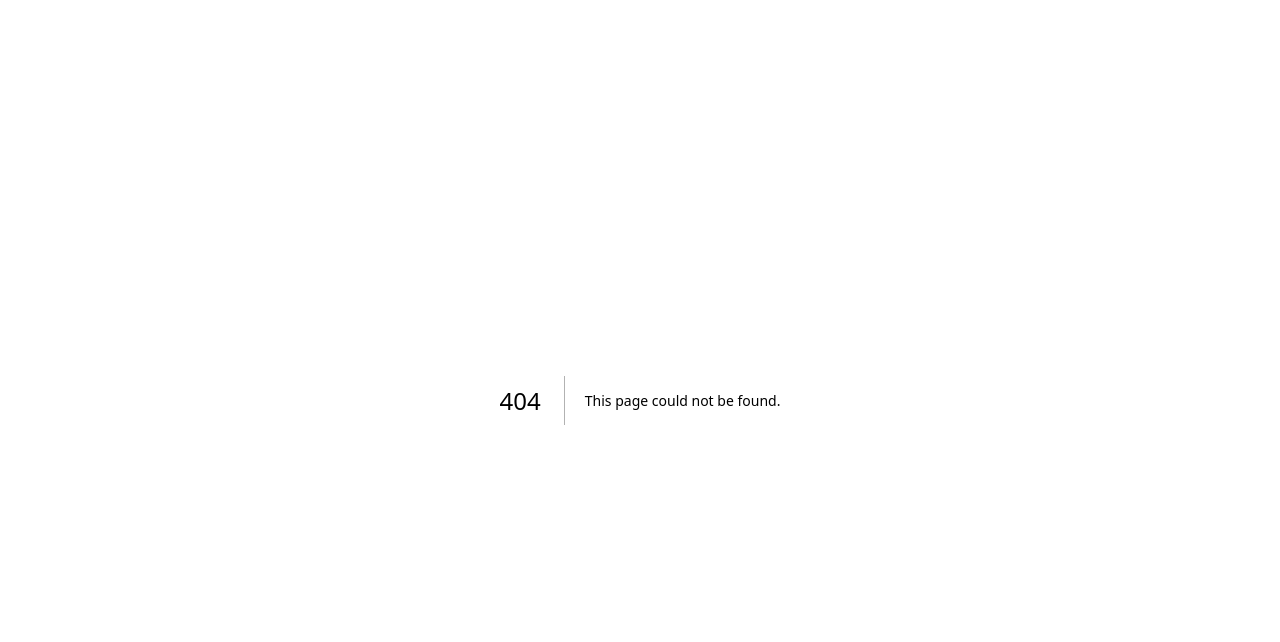
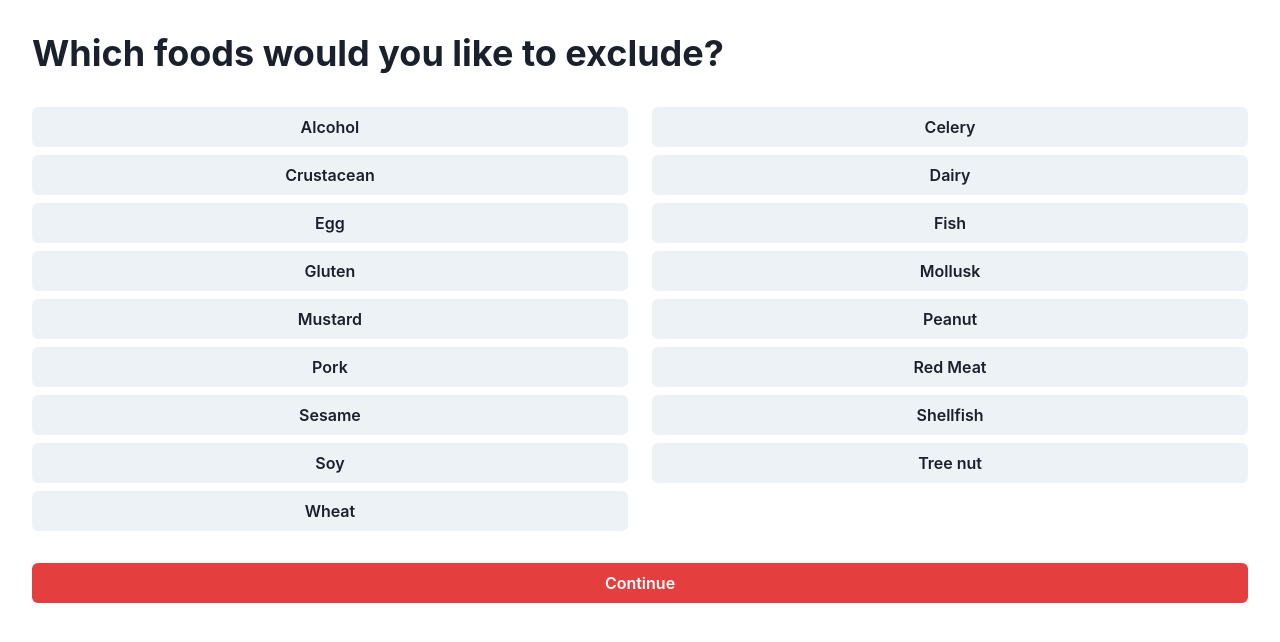
Before and after one commit to chiyanz/Diet-App, a Next.js app in the folder diet-app/: page /onboarding in a window 1280 px wide. Before the commit this address had no page. Shown: the top 642 px of the page. Built offline with nearby package versions, Linux system fonts and the light colour scheme.

Commit message:
finish find-meal and onboarding

```diff
--- a/diet-app/pages/find-meal.js
+++ b/diet-app/pages/find-meal.js
@@ -30,8 +30,8 @@ export default function findMeal() {
     const [selectedCuisines, setSelectedCuisines] = useState([]);
     const [error, setError] = useState("");
 
-    const cuisines = ['American', 'Asian', 'British', 'Caribbean', 'Central Europe', 'Chinese', 'Eastern Europe', 'French', 'Greek', 'Indian', 'Italian', 'Japanese', 'Korean', 'Kosher', 'Mediterranean', 'Mexican', 'Middle Eastern', 'Nordic', 'South American', 'Southeast Asian']
-    const cuisineVals = ['american', 'asian', 'british', 'caribbean', 'centraleurope', 'chinese', 'easterneurope', 'french', 'greek', 'indian', 'italian', 'japanese', 'korean', 'kosher', 'mediterranean', 'mexican', 'middleeastern', 'nordic', 'southamerican', 'southeastasian', 'world']
+    const cuisines = ['American', 'British', 'Caribbean', 'Central Europe', 'Chinese', 'Eastern Europe', 'French', 'Greek', 'Indian', 'Italian', 'Japanese', 'Korean', 'Mediterranean', 'Mexican', 'Middle Eastern', 'Nordic', 'South American', 'Southeast Asian']
+    const cuisineVals = ['american', 'british', 'caribbean', 'centraleurope', 'chinese', 'easterneurope', 'french', 'greek', 'indian', 'italian', 'japanese', 'korean', 'mediterranean', 'mexican', 'middleeastern', 'nordic', 'southamerican', 'southeastasian']
 
     const nextPage = () => setPage(page + 1);
 
@@ -45,7 +45,6 @@ export default function findMeal() {
     function toggleCuisine(i) {
         const copy = [...selectedCuisines];
         copy[i] = !copy[i];
-        console.log(copy);
         setSelectedCuisines(copy);
     }
 
--- a/diet-app/pages/index.js
+++ b/diet-app/pages/index.js
@@ -27,7 +27,7 @@ export default function Index() {
             headers: {
                 'Content-Type': 'application/json'
             }
-        }).then(res => res.json())
+        })
         .then(res => {
             setLoading(false);
             if (res.ok) return res.json();
--- /dev/null
+++ b/diet-app/pages/onboarding.js
@@ -0,0 +1,116 @@
+import { appName } from "@/app.config";
+import { Button, Flex, Heading, SlideFade, Text } from "@chakra-ui/react";
+import { useState } from "react";
+
+const pageStyle = {
+    position:"absolute",
+    top: 0,
+    padding: "32px",
+    height: "100vh",
+    boxSizing: "border-box"
+};
+function Page({show, children}) {
+    return <SlideFade in={show} style={pageStyle} unmountOnExit>
+        {children}
+    </SlideFade>
+}
+
+function Option({selected, children, ...props}) {
+    return <Button
+        flexBasis="49%"
+        colorScheme={selected ? "red" : "gray"}
+        {...props}>
+        {children}
+    </Button>
+}
+
+export default function Onboarding() {
+    const [page, setPage] = useState(1);
+    const [excludes, setExcludes] = useState([]);
+    const [health, setHealth] = useState([]);
+    const [success, setSuccess] = useState(false);
+    const [error, setError] = useState(false);
+
+    const excludeNames = ["Alcohol", "Celery", "Crustacean", "Dairy", "Egg", "Fish", "Gluten", "Mollusk", "Mustard", "Peanut", "Pork", "Red Meat", "Sesame", "Shellfish", "Soy", "Tree nut", "Wheat"];
+    const excludeValues = ["alcohol-free", "celery-free", "crustacean-free", "dairy-free", "egg-free", "fish-free", "gluten-free", "mollusk-free", "mustard-free", "peanut-free", "pork-free", "red-meat-free", "sesame-free", "shellfish-free", "tree-nut-free", "wheat-free"];
+    const healthNames = ["Kosher", "Keto", "Paleo", "Vegan", "Vegetarian"];
+    const healthValues = ["kosher", "keto-friendly", "paleo", "vegan", "vegetarian"];
+
+    function toggleExclude(i) {
+        const copy = [...excludes];
+        copy[i] = !copy[i]
+        setExcludes(copy);
+    }
+
+    function toggleHealth(i) {
+        const copy = [...health];
+        copy[i] = !copy[i]
+        setHealth(copy);
+    }
+
+    function submit() {
+        fetch("/api/user", {
+            method: "POST",
+            body: JSON.stringify({
+                preferences: {
+                    excludes: excludeValues.filter((val, i) => excludes[i]),
+                    health: healthValues.filter((val, i) => health[i])
+                }
+            }),
+            headers: {
+                'Content-Type': 'application/json'
+            }
+        })
+        .then(res => {
+            if (res.ok) return res.json();
+            else throw new Error();
+        })
+        .then(data => setSuccess(false))
+        .catch(() => setError(true))
+        nextPage();
+    }
+
+    const nextPage = () => setPage(page + 1);
+    return <>
+    <Page show={page == 0}>
+        <Flex justifyContent="center" flexDir="column" gap={4} height="100%">
+            <Heading>Welcome to {appName}!</Heading>
+            <Text>Answer some questions so we can personalize your experience.</Text>
+            <Button onClick={nextPage} mt={16}>Continue</Button>
+        </Flex>
+    </Page>
+    <Page show={page == 1}>
+        <Flex flexDir="column" height="100%" gap={8} overflow="auto">
+            <Heading>Which foods would you like to exclude?</Heading>
+            <Flex flexDir="row" gap="2%" rowGap={2} flexWrap="wrap" alignContent="flex-start">
+                {
+                    excludeNames.map((name, i) => <Option
+                        selected={excludes[i]}
+                        onClick={() => toggleExclude(i)}>
+                            {name}
+                        </Option>)
+                }
+            </Flex>
+            <Button bg="primary.bg" color="primary.fg" w="100%" onClick={nextPage}>Continue</Button>
+        </Flex>
+    </Page>
+    <Page show={page == 2}>
+        <Flex flexDir="column" height="100%" gap={8} overflow="auto">
+            <Heading>What dietary restrictions do you have?</Heading>
+            <Flex flexDir="row" gap="2%" rowGap={2} flexWrap="wrap" alignContent="flex-start">
+                {
+                    healthNames.map((name, i) => <Option
+                        selected={health[i]}
+                        onClick={() => toggleHealth(i)}>
+                            {name}
+                        </Option>)
+                }
+            </Flex>
+            <Button bg="primary.bg" color="primary.fg" w="100%" onClick={submit}>Continue</Button>
+        </Flex>
+    </Page>
+    <Page show={page == 3}>
+        something
+    </Page>
+    </>
+}
```
